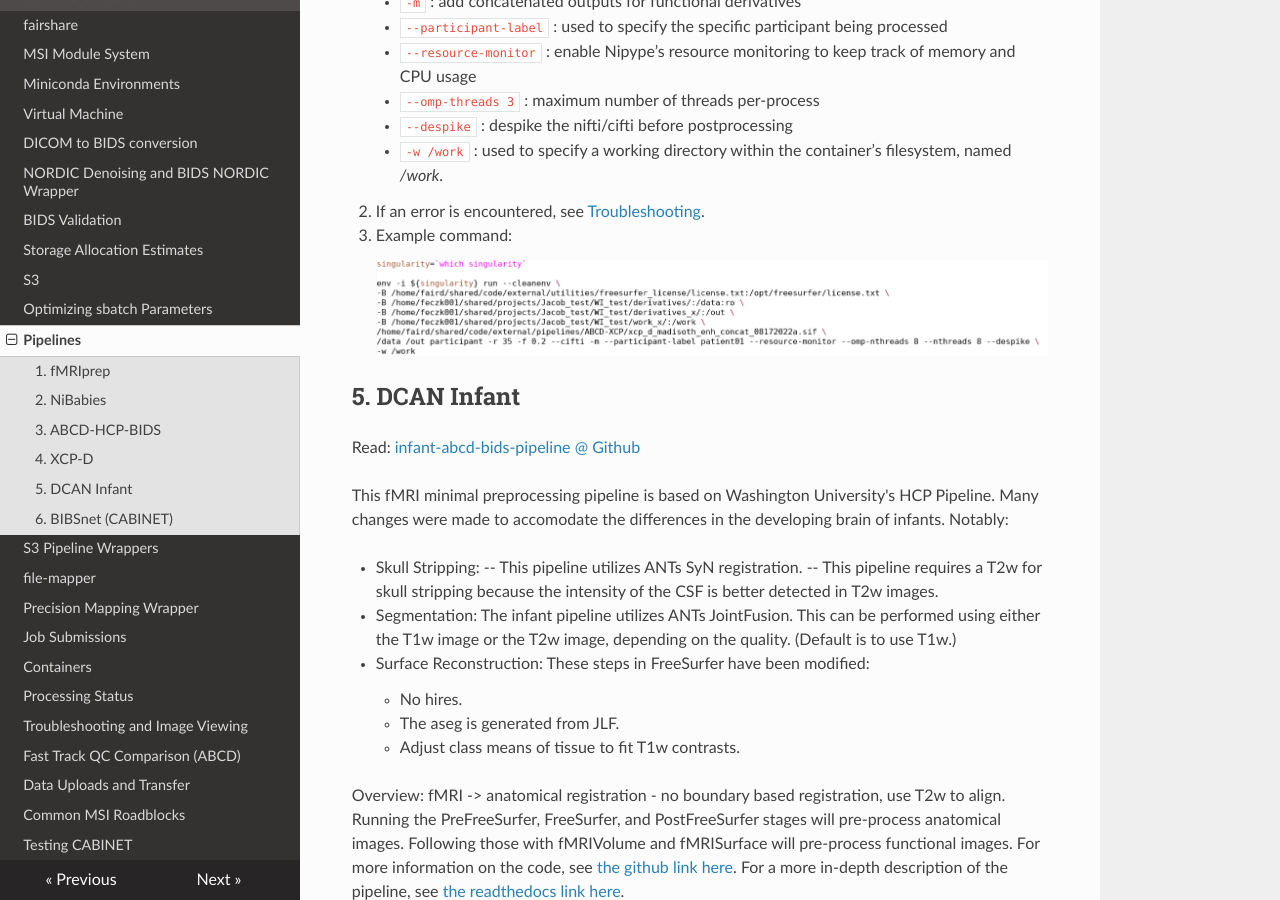
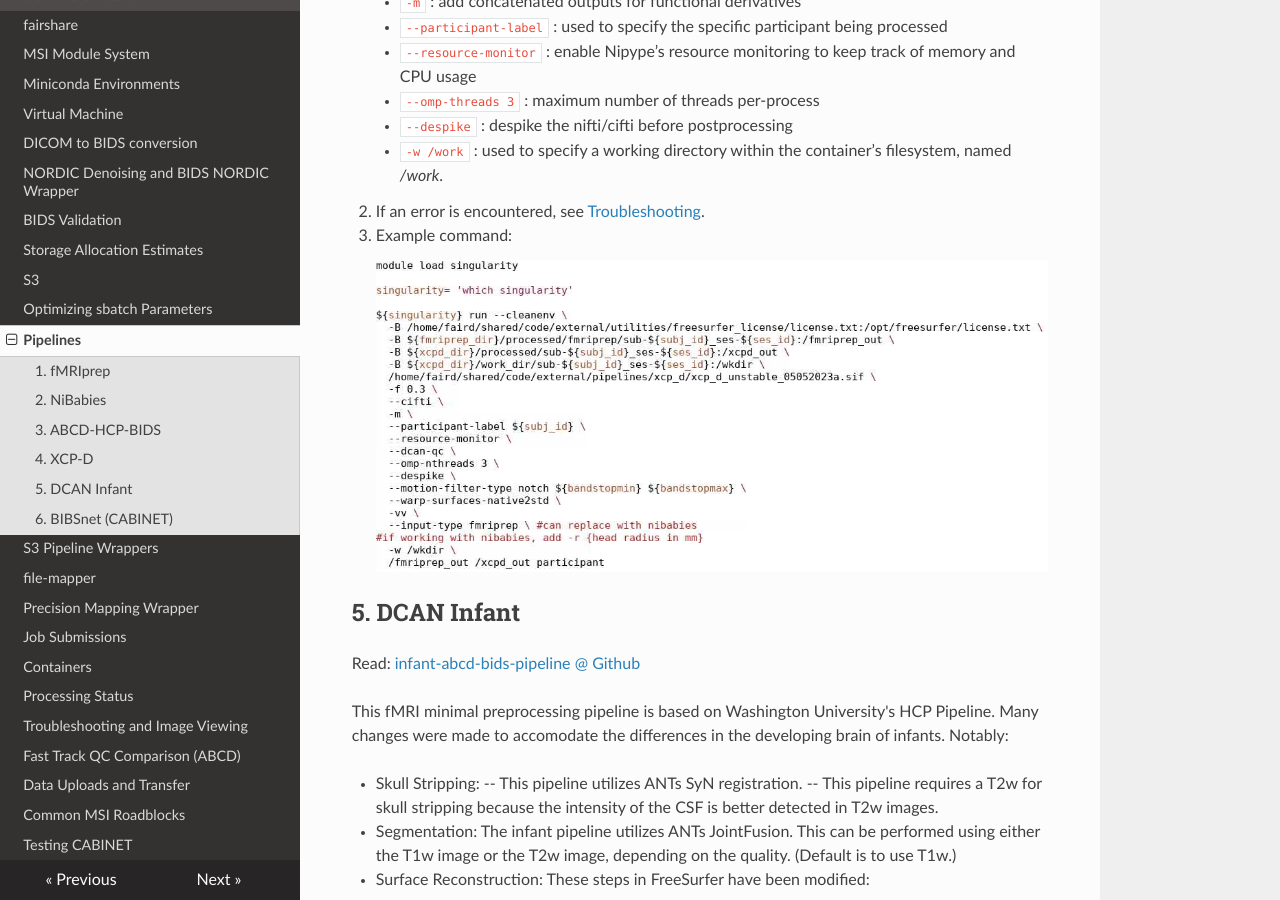
Before and after one commit to DCAN-Labs/cdni-brain, an MkDocs documentation site: the page built from docs/pipelines.md, in a window 1280 px wide and 900 px high, scrolled down 3760 px. Built offline with MkDocs 1.6.1, drawn with Linux system fonts in a browser that asks for light colours; nearby versions of some CDN libraries.

Commit message:
updated xcpd  command

```diff
--- a/docs/pipelines.md
+++ b/docs/pipelines.md
@@ -150,7 +150,7 @@ The XCP-D workflow takes fMRIPRep, NiBabies, DCAN and HCP outputs in the form of
 
 3. Example command:
 
-    ![Example xcpd Command](img/xcpd-example.png)
+    ![Example xcpd Command](img/xcp-d_updated_example.png)
 
 ## 5. DCAN Infant
 
```
Also changed, not shown: docs/img/xcp-d_updated_example.png (added).
